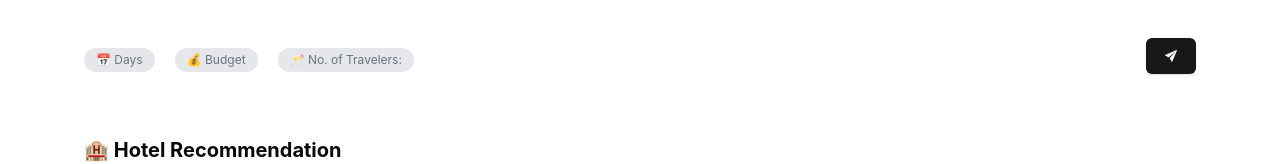
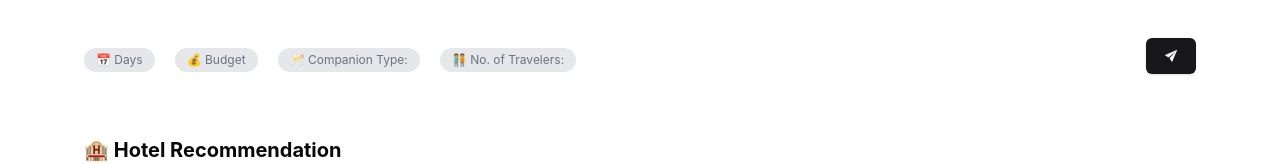
Before and after one commit to AbdulRahmanMudasser/react-vite-trip-planner, a React (Vite) app: page /view-trip/1 in a window 1280 px wide. Shown: the top 164 px of the page. Built offline with nearby package versions, Linux system fonts and the light colour scheme; no server answers; the database is empty.

Commit message:
changes in info section in view trip page

```diff
--- a/src/view-trip/[tripid]/components/InfoSection.jsx
+++ b/src/view-trip/[tripid]/components/InfoSection.jsx
@@ -8,7 +8,7 @@ import { GetPlaceDetails, PHOTO_REF_URL } from '@/service/GlobalApi';
 function InfoSection({ trip }) {
     const [placeData, setPlaceData] = useState(null);
 
-    const [photoUrl,setPhotoUrl]=useState();
+    const [photoUrl, setPhotoUrl] = useState();
     useEffect(() => {
         if (trip) {
             GetPlacePhoto();
@@ -21,7 +21,7 @@ function InfoSection({ trip }) {
             const response = await GetPlaceDetails(data);
             console.log(response.data.places[0].photos[4].name); // Check API Response
 
-            const PhotoUrl=PHOTO_REF_URL.replace('{NAME}', response.data.places[0].photos[3].name);
+            const PhotoUrl = PHOTO_REF_URL.replace('{NAME}', response.data.places[0].photos[3].name);
             setPhotoUrl(PhotoUrl);
 
             if (response?.data?.places?.length > 0) {
@@ -45,7 +45,10 @@ function InfoSection({ trip }) {
                             💰 {trip?.userSelection?.budget} Budget
                         </h2>
                         <h2 className='p-1 px-3 bg-gray-200 rounded-full text-gray-500 text-xs md:text-md'>
-                            🥂 No. of Travelers: {trip?.userSelection?.companion}
+                            🥂 Companion Type: {trip?.userSelection?.companion}
+                        </h2>
+                        <h2 className='p-1 px-3 bg-gray-200 rounded-full text-gray-500 text-xs md:text-md'>
+                            🧑‍🤝‍🧑 No. of Travelers: {trip?.userSelection?.numberOfPeople}
                         </h2>
                     </div>
                 </div>
```
